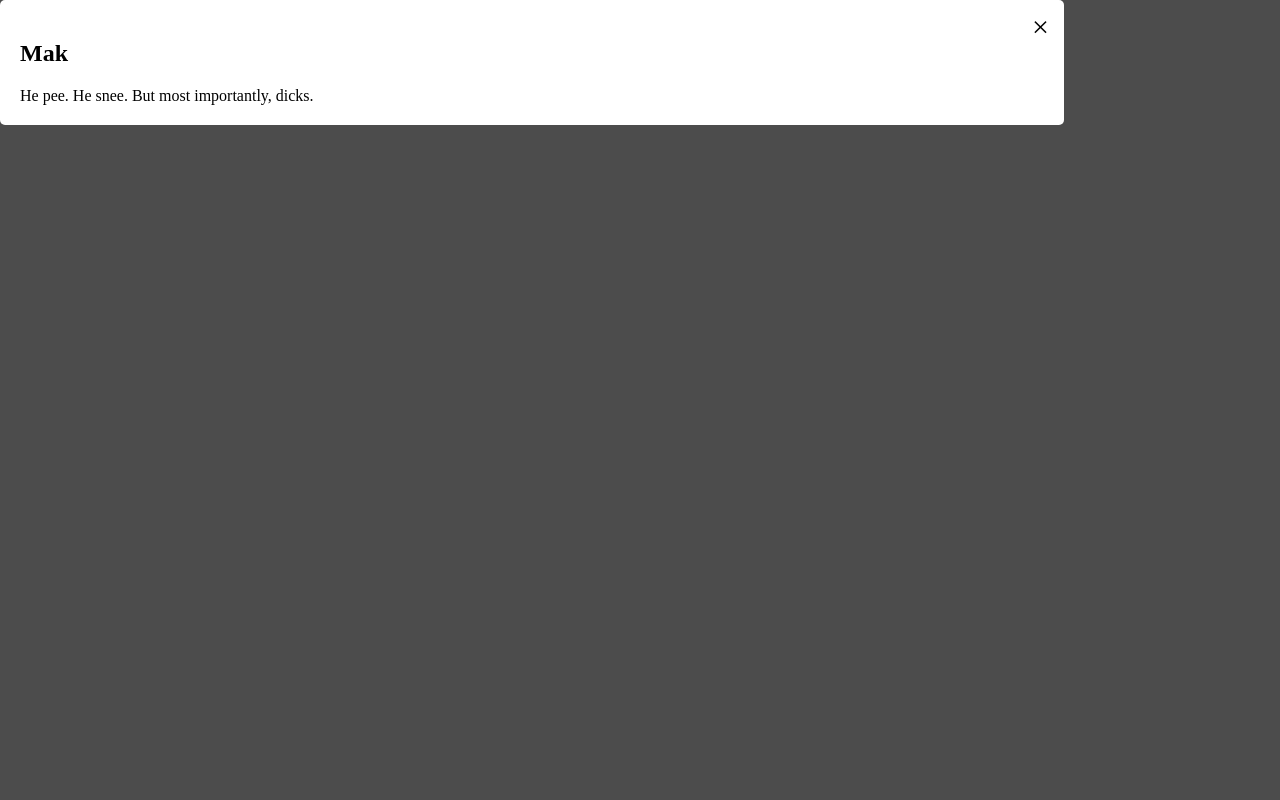
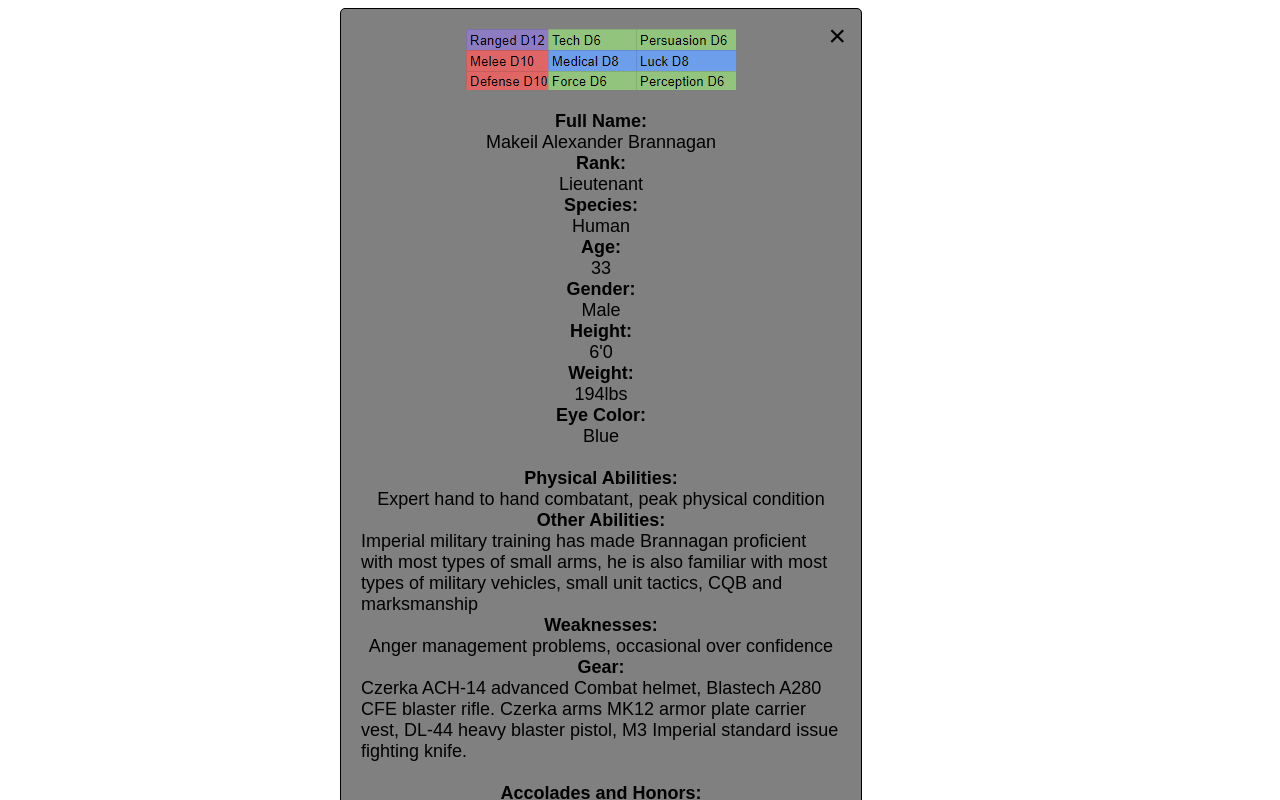
Before and after one commit to xiov91/legion-page, a plain HTML site: page main-characters/squad.html in a window 1280 px wide. Both pictures are taken after a click on the button "Mak". Shown: the top 800 px of the page. Drawn offline with Linux system fonts and the light colour scheme.

Commit message:
modal setup
setup the basic aesthetic and setup of the modal, still waiting on images

```diff
--- a/main-characters/squad.html
+++ b/main-characters/squad.html
@@ -4,8 +4,8 @@
 <head>
     <meta charset="UTF-8">
     <meta name="viewport" content="width=device-width, initial-scale=1.0">
-    <link rel="stylesheet" type="text/css" href="../style.css" <title>
-    </title>
+    <link rel="stylesheet" type="text/css" href="../style.css">
+    <title>Squad</title>
 </head>
 
 <body>
@@ -13,9 +13,37 @@
         <div class="profile-modal" id="profileModal">
             <div class="modal-content">
                 <span class="close" id="closeModal">&times;</span>
-                <h2>Mak</h2>
                 <!-- Profile content goes here -->
-                He pee. He snee. But most importantly, dicks.
+                <img src="images/makstats.png" /></br>
+                <b>Full Name:</b> Makeil Alexander Brannagan</br>
+                <b>Rank:</b> Lieutenant</br>
+                <b>Species:</b> Human</br>
+                <b>Age:</b> 33</br>
+                <b>Gender:</b> Male</br>
+                <b>Height:</b> 6'0</br>
+                <b>Weight:</b> 194lbs</br>
+                <b>Eye Color:</b> Blue</br>
+                </br>
+                <b>Physical Abilities:</b> Expert hand to hand combatant, peak physical condition</br>
+                <b>Other Abilities:</b> Imperial military training has made Brannagan proficient with most types of small arms, he is also familiar with most types of military vehicles, small unit tactics, CQB and marksmanship</br>
+                <b>Weaknesses:</b> Anger management problems, occasional over confidence</br>
+                <b>Gear:</b> Czerka ACH-14 advanced Combat helmet, Blastech A280 CFE blaster rifle. Czerka arms MK12 armor plate carrier vest, DL-44 heavy blaster pistol, M3 Imperial standard issue fighting knife.</br>
+                </br>
+                <b>Accolades and Honors:</b> Imperial Balmorra campaign ribbon, Imperial distinguished service medal, Imperial medal of valor, expert Marksman badge, Imperial Combat action ribbon x 4.</br>
+                </br>
+                <b>Alliance:</b> Combat Action ribbon x3, Scarif Operation ribbon, Yavin Defense Ribbon, Sullust campaign Ribbon, Mid Rim offensive combat action ribbon, Chancellor's unit citation ribbon</br>
+                <b>Disciplinary Actions and Arrests:</b> Brannagan is wanted for desertion and high treason</br>
+                </br>
+                <b>Affiliations:</b> Alliance Special Forces, Alliance to Restore the Republic, CORSEC (Unofficial) Corellian Self Defense Forces (Unofficial), Imperial Army (Formerly), Alliance Army 2nd Infantry Division (Formerly)</br>
+                </br>
+                <b>Hobbies:</b> Reading, weapon maintenance, painting, military history</br>
+                <b>Likes:</b> Conviction; High morals; Helping people in need</br>
+                <b>Dislikes:</b> The Empire; Mercenaries; Criminals; Uncaring people; Assholes; Zabraks</br>
+                <b>Birthplace:</b> Tyrenna, Corellia</br>
+                <b>
+                    Relationship Status:</b> Taken</br>
+                <b>Relatives:</b> Adreena Brannagan, Liam Brannagan
+
             </div>
         </div>
 
--- a/style.css
+++ b/style.css
@@ -1,23 +1,32 @@
+* {
+    font-size: large;
+    font-family: 'Chakra Petch', sans-serif;
+}
+
 .profile-modal {
     display: none;
-    position: fixed;
-    top: 0;
-    left: 0;
-    width: 100%;
-    height: 100%;
-    background-color: rgba(0, 0, 0, 0.7);
-    justify-content: center;
-    align-items: center;
+    position: relative;
+    top: 50%; /* Position from the top edge */
+    left: 50%; /* Position from the left edge */
+    transform: translate(-50%); /* Center the modal */
+    width: 80%;
+    max-width: 600px; /* Adjust as needed */
+    border-radius: 5px;
 }
 
 .modal-content {
-    background-color: white;
+    background-color: grey;
     padding: 20px;
     border-radius: 5px;
     max-width: 80%;
     max-height: 80%;
     overflow-y: auto;
     position: relative;
+    display: flex;
+    flex-direction: column;
+    align-items: center;
+    justify-content: center;
+    border: 1px solid black;
 }
 
 .close {
```
Also changed, not shown: index.html (+7 -0 lines), index.js (line endings or trailing spaces), main-characters/images/makstats.png (added).
